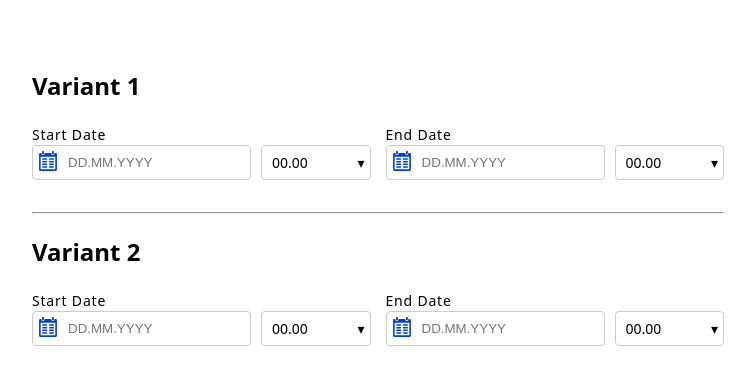
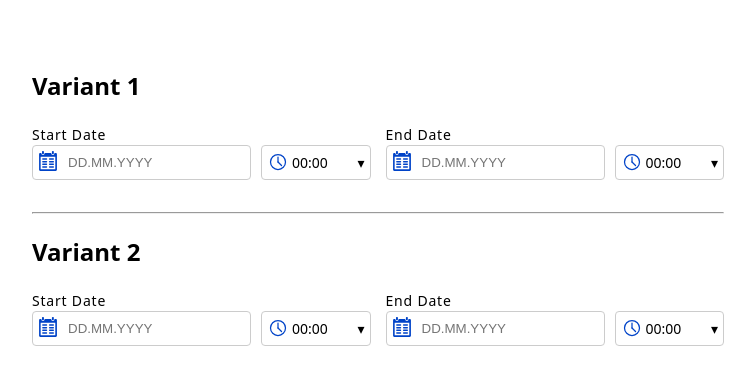
Before and after one commit to stasTrots/calendar, a React (Vite) app: page / in a window 1280 px wide. Shown: the top 384 px of the page, without its empty margins (262-1017 px from the left). Built offline with nearby package versions, Linux system fonts and the light colour scheme.

Commit message:
add time icon to select

```diff
--- a/src/App.tsx
+++ b/src/App.tsx
@@ -14,12 +14,12 @@ const App: React.FC = () => {
   const [calendar1State, setCalendar1State] = useState<string>('')
   const [calendar2State, setCalendar2State] = useState<string>('')
   const [time1State, setTime1State] = useState<ITimeState>({
-    start: '00.00',
-    end: '00.00'
+    start: '00:00',
+    end: '00:00'
   })
   const [time2State, setTime2State] = useState<ITimeState>({
-    start: '00.00',
-    end: '00.00'
+    start: '00:00',
+    end: '00:00'
   })
 
   const handleOpenCalendar1 = (value: boolean) => {
--- a/src/components/CustomSelect/CustomSelect.tsx
+++ b/src/components/CustomSelect/CustomSelect.tsx
@@ -5,9 +5,10 @@ interface CustomDropdownProps {
   options: string[] | number[];
   value: string | number;
   onChange: (val: string | number) => void;
+  icon?: string
 }
 
-const CustomDropdown: React.FC<CustomDropdownProps> = ({ options, value, onChange }) => {
+const CustomDropdown: React.FC<CustomDropdownProps> = ({ options, value, onChange, icon }) => {
   const [open, setOpen] = useState(false);
   const dropdownRef = useRef<HTMLDivElement>(null);
 
@@ -20,13 +21,17 @@ const CustomDropdown: React.FC<CustomDropdownProps> = ({ options, value, onChang
     document.addEventListener("mousedown", handleClickOutside);
     return () => document.removeEventListener("mousedown", handleClickOutside);
   }, []);
-
+  console.log(options, value)
   return (
     <div ref={dropdownRef} className={styles.dropdown}>
       <div
         className={styles.selected}
+        style={{
+          ...(icon && {paddingLeft: '30px'})
+        }}
         onClick={() => setOpen((prev) => !prev)}
       >
+        {icon && <img src={icon} className={styles.selectIcon} alt="Calendar img" />}
         {value}
         <span className={styles.arrow}>▾</span>
       </div>
--- a/src/components/CustomSelect/styles.module.css
+++ b/src/components/CustomSelect/styles.module.css
@@ -13,6 +13,19 @@
   transition: all 0.2s ease-in-out;
 
   position: relative;
+}
+.selectIcon {
+  width: 20px;
+  height: 20px;
+
+  position: absolute;
+
+  top: 50%;
+  left: 6px;
+
+  transform: translateY(-50%);
+
+  filter: brightness(0) saturate(100%) invert(13%) sepia(95%) saturate(3976%) hue-rotate(221deg) brightness(97%) contrast(100%);
 }
 .arrow {
   position: absolute;
--- a/src/components/SelectDate/SelectDate.tsx
+++ b/src/components/SelectDate/SelectDate.tsx
@@ -1,6 +1,7 @@
 import { useEffect, useState } from 'react'
 import { ITimeState } from '../../App'
 import calendarSvg from '../../assets/calendar-symbol-svgrepo-com.svg'
+import timeIcon from '../../assets/time-svgrepo-com.svg'
 import CustomDropdown from '../CustomSelect/CustomSelect'
 import styles from './SelectDate.module.css'
 
@@ -57,7 +58,7 @@ const SelectDate: React.FC<SelectDateProps> = ({openModal, title, timeChange, ti
               onFocus={(e) => e.target.blur()}
               className={styles.input}
             />
-            <CustomDropdown onChange={(value) => timeChange(value.toString(), 'start')} options={timeOptions} value={timeState.start}/>
+            <CustomDropdown onChange={(value) => timeChange(value.toString(), 'start')} options={timeOptions} value={timeState.start} icon={timeIcon}/>
           </div>
 
         </div>
@@ -74,7 +75,7 @@ const SelectDate: React.FC<SelectDateProps> = ({openModal, title, timeChange, ti
               onFocus={(e) => e.target.blur()}
               className={styles.input}
             />
-            <CustomDropdown onChange={(value) => timeChange(value.toString(), 'end')} options={timeOptions} value={timeState.end}/>
+            <CustomDropdown onChange={(value) => timeChange(value.toString(), 'end')} options={timeOptions} value={timeState.end} icon={timeIcon}/>
           </div>
 
         </div>
```
Also changed, not shown: src/assets/time-svgrepo-com.svg (added).
